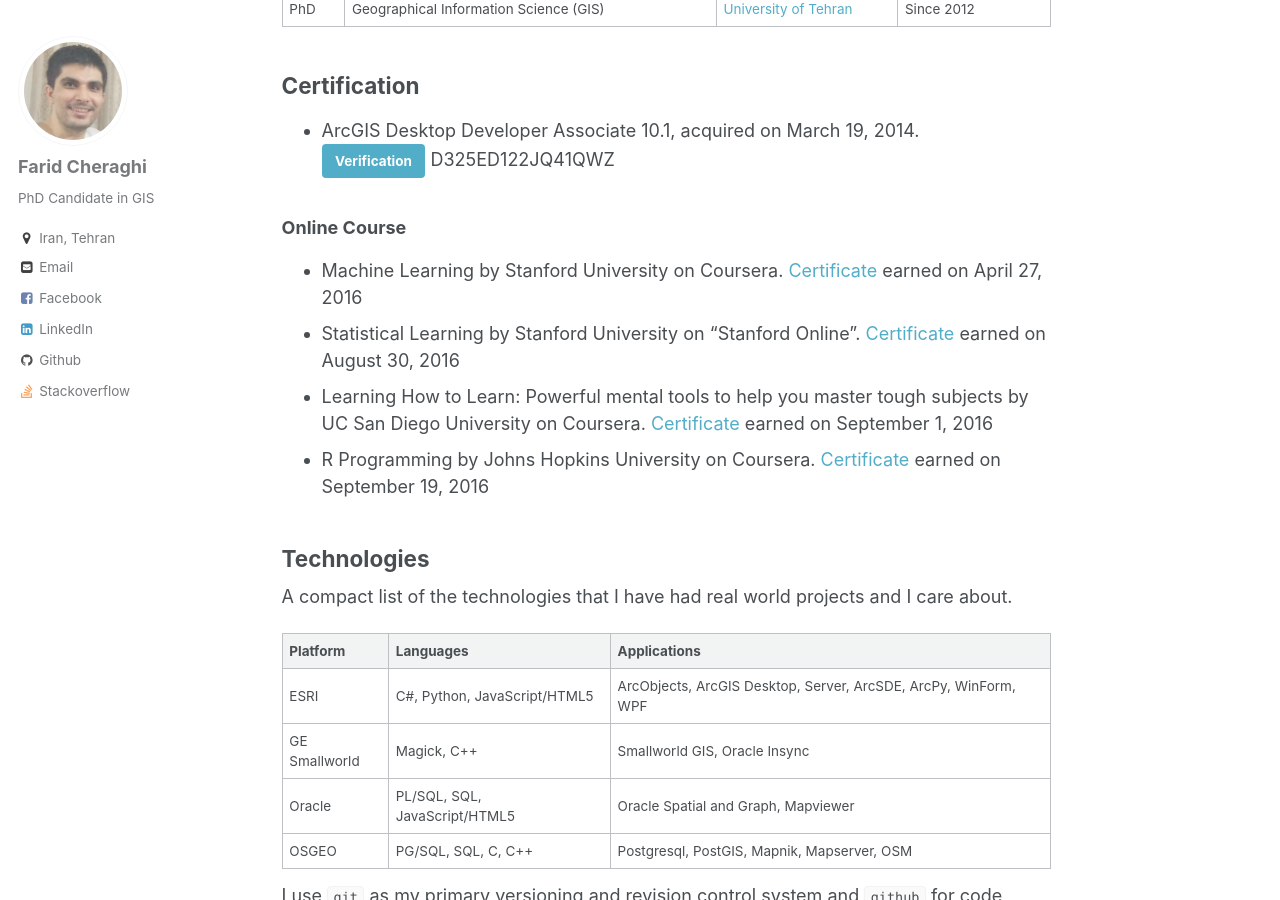
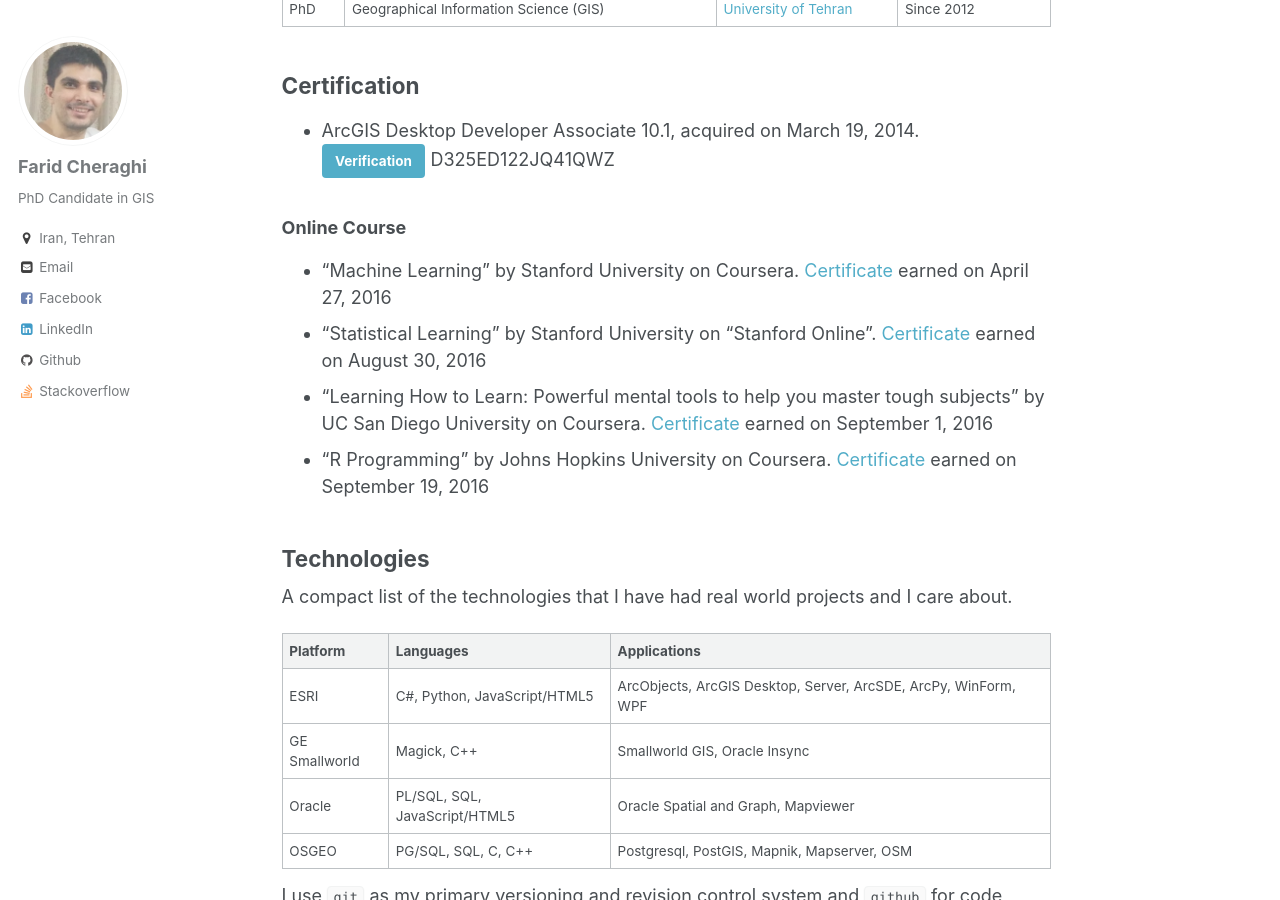
Before and after one commit to matzora/faridcher.github.io, a Jekyll site: the page built from _pages/about.md, in a window 1280 px wide and 900 px high, scrolled down 1017 px. Built offline with Jekyll 4.4.1, drawn with Linux system fonts in a browser that asks for light colours; comment, search, counter and statistics services are not loaded.

Commit message:
quotations

```diff
--- a/_pages/about.md
+++ b/_pages/about.md
@@ -43,10 +43,10 @@
 [Verification](http://www.esri.com/CertificationVerification){: .btn .btn--info} D325ED122JQ41QWZ
 
 ### Online Course
-- Machine Learning by Stanford University on Coursera. [Certificate](https://www.coursera.org/account/accomplishments/certificate/GZLLTAVPWQ3U) earned on April 27, 2016
-- Statistical Learning by Stanford University on "Stanford Online". [Certificate](https://verify.lagunita.stanford.edu/SOA/15c78c5b8e984b288256bc4d4327f6c3) earned on August 30, 2016
-- Learning How to Learn: Powerful mental tools to help you master tough subjects by UC San Diego University on Coursera. [Certificate](coursera.org/verify/UXGT3E57GERA) earned on September 1, 2016
-- R Programming by Johns Hopkins University on Coursera. [Certificate](https://www.coursera.org/account/accomplishments/certificate/J6NKMQ5NU93A) earned on September 19, 2016
+- "Machine Learning" by Stanford University on Coursera. [Certificate](https://www.coursera.org/account/accomplishments/certificate/GZLLTAVPWQ3U) earned on April 27, 2016
+- "Statistical Learning" by Stanford University on "Stanford Online". [Certificate](https://verify.lagunita.stanford.edu/SOA/15c78c5b8e984b288256bc4d4327f6c3) earned on August 30, 2016
+- "Learning How to Learn: Powerful mental tools to help you master tough subjects" by UC San Diego University on Coursera. [Certificate](coursera.org/verify/UXGT3E57GERA) earned on September 1, 2016
+- "R Programming" by Johns Hopkins University on Coursera. [Certificate](https://www.coursera.org/account/accomplishments/certificate/J6NKMQ5NU93A) earned on September 19, 2016
 
 ## Technologies
 A compact list of the technologies that I have had real world projects and I care about.
```
